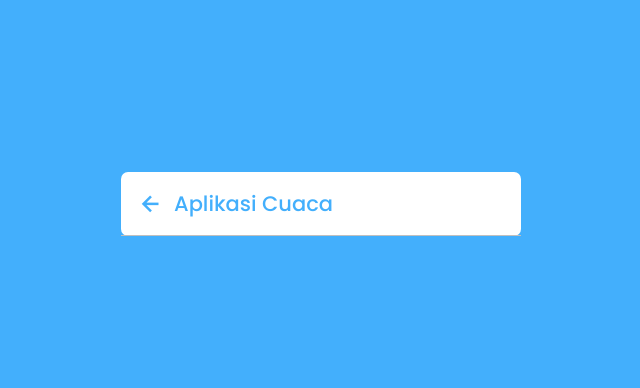
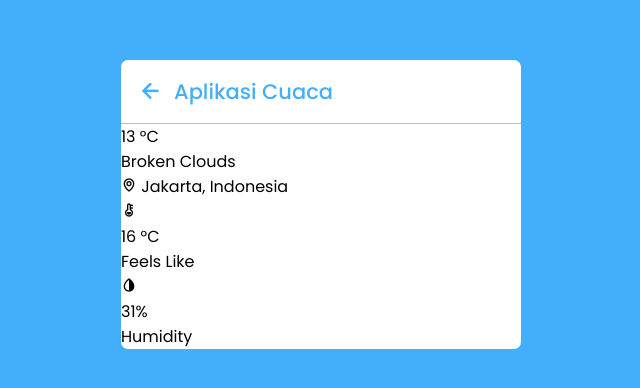
Before and after one commit to yUm1k4/weatherapp_vanillajs, a plain HTML site: page index.html in a window 1280 px wide. Shown: the part 196-584 px from the top of the page, without its empty margins (319-959 px from the left). Drawn offline with nearby package versions, Linux system fonts and the light colour scheme.

Commit message:
(feat) section weather part in html and add weather icons

```diff
--- a/index.html
+++ b/index.html
@@ -20,6 +20,37 @@
             <div class="separator"></div>
             <button>Get Device Location</button>
         </section>
+        <section class="weather-part">
+            <!-- <img src="icons/cloud.svg" alt="Weather Icon"> -->
+            <div class="temp">
+                <span class="numb">13</span>
+                <span class="deg">&#176;</span>C
+            </div>
+            <div class="weather">Broken Clouds</div>
+            <div class="location">
+                <i class="bx bx-map"></i>
+                <span>Jakarta, Indonesia</span>
+            </div>
+            <div class="bottom-details">
+                <div class="column feels">
+                    <i class="bx bxs-thermometer"></i>
+                    <div class="details">
+                        <div class="temp">
+                            <span class="numb">16</span>
+                            <span class="deg">&#176;</span>C
+                        </div>
+                        <p>Feels Like</p>
+                    </div>
+                </div>
+                <div class="column humidity">
+                    <i class="bx bxs-droplet-half"></i>
+                    <div class="details">
+                        <span class="numb">31%</span>
+                        <p>Humidity</p>
+                    </div>
+                </div>
+            </div>
+        </section>
     </div>
 </body>
 </html>
```
Also changed, not shown: icons/clear.svg (added), icons/cloud.svg (added), icons/haze.svg (added), icons/rain.svg (added), icons/snow.svg (added), icons/storm.svg (added).
